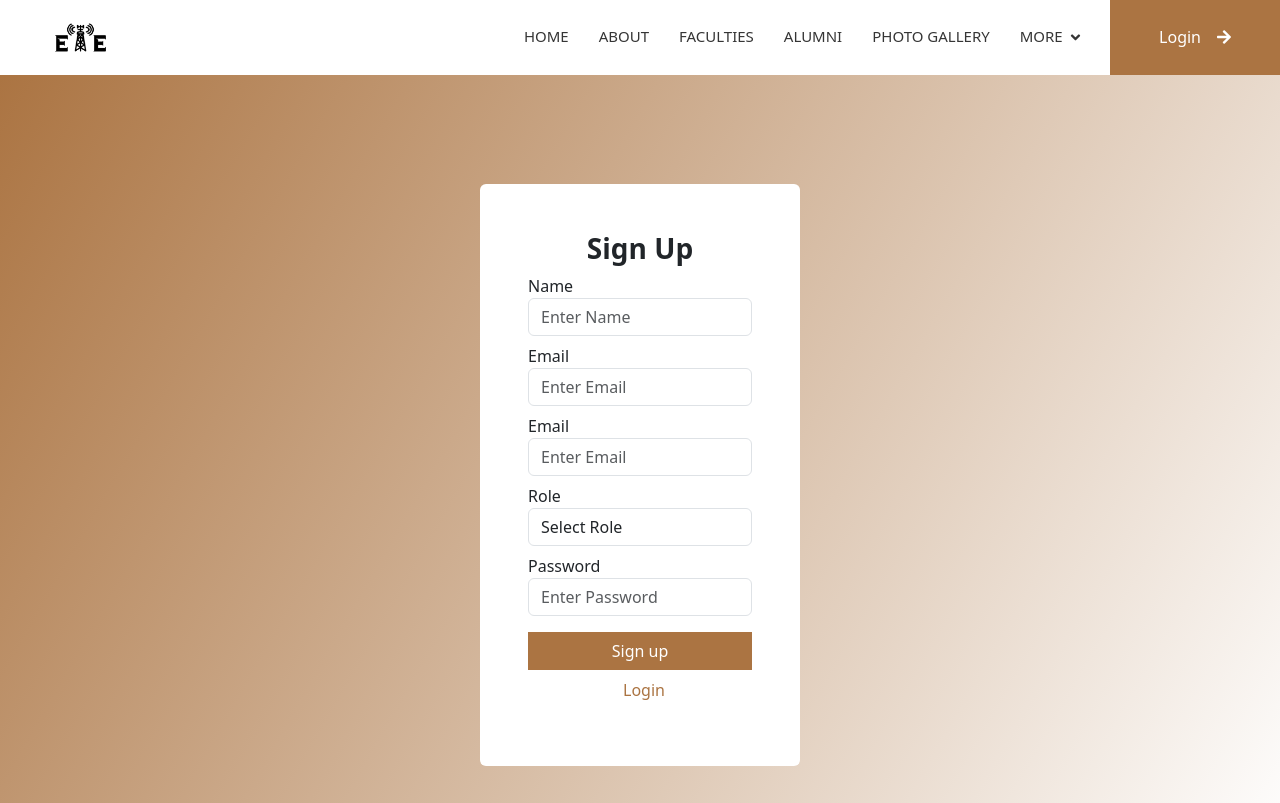
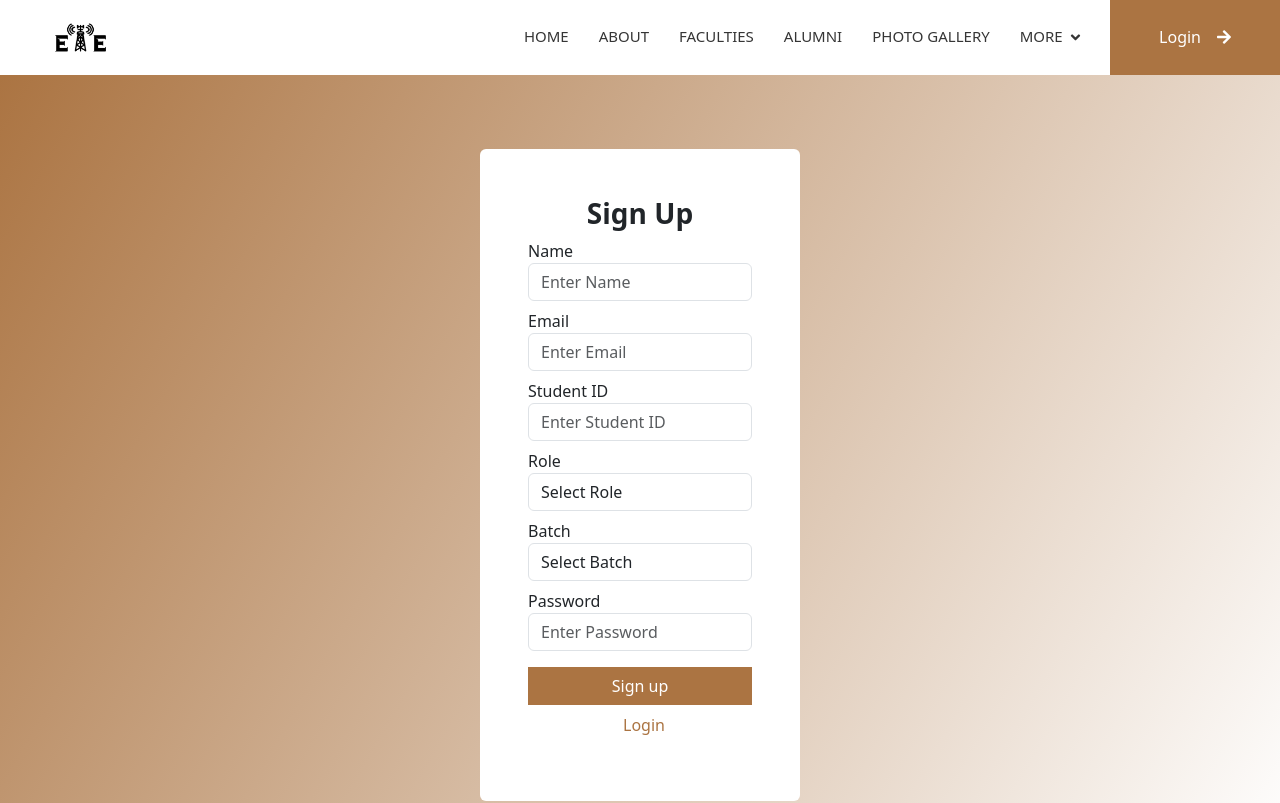
Before and after one commit to Tahmid-fuad/Signuplogin, a React (Vite) app in the folder loginprject/: page /signup in a window 1280 px wide. Shown: the top 803 px of the page. Built offline with nearby package versions, Linux system fonts and the light colour scheme.

Commit message:
15/6 tf2

```diff
--- a/loginprject/src/pages/Login.jsx
+++ b/loginprject/src/pages/Login.jsx
@@ -18,6 +18,7 @@ function Login() {
             .then(result => {
                 if (result.data.message === "Success") {
                     localStorage.setItem('role', result.data.role); // Store role in local storage
+                    localStorage.setItem('id', result.data.id); // Store id in local storage
                     if (result.data.role === 'admin') {
                         navigate('/admin');
                     } else if (result.data.role === 'teacher') {
--- a/loginprject/src/pages/Signup.jsx
+++ b/loginprject/src/pages/Signup.jsx
@@ -7,8 +7,10 @@ import axios from 'axios';
 function Signup() {
     const [name, setName] = useState('');
     const [email, setEmail] = useState('');
+    const [id, setId] = useState('');
     const [password, setPassword] = useState('');
     const [role, setRole] = useState('');
+    const [batch, setBatch] = useState('');
     const navigate = useNavigate();
     const [formErrors, setFormErrors] = useState({});
     const [isSubmit, setIsSubmit] = useState(false);
@@ -16,12 +18,12 @@ function Signup() {
 
     const handleSubmit = (e) => {
         e.preventDefault();
-        const errors = validate(name, email, password);
+        const errors = validate(name, email, id, password);
         setFormErrors(errors);
         setIsSubmit(true);
 
         if (Object.keys(errors).length === 0) {
-            axios.post('http://localhost:3001/register', { name, email, password, role })
+            axios.post('http://localhost:3001/register', { name, email, password, id, role, batch })
                 .then(result => {
                     const { token, user } = result.data;
                     localStorage.setItem('token', token);
@@ -39,7 +41,7 @@ function Signup() {
         }
     };
 
-    const validate = (name, email, password) => {
+    const validate = (name, email, id, password) => {
         const errors = {};
         const regex = /^[^\s@]+@[^\s@]+\.[^\s@]{2,}$/i;
         if (!name) {
@@ -49,6 +51,11 @@ function Signup() {
             errors.email = "Email is required";
         } else if (!regex.test(email)) {
             errors.email = "This is not a valid email format";
+        }
+        if (!id) {
+            errors.id = "Student ID is required";
+        } else if (id.length != 7) {
+            errors.password = "ID must be 7 characters long";
         }
         if (!password) {
             errors.password = "Password is required";
@@ -91,15 +98,15 @@ function Signup() {
                             {formErrors.email && <p className="text-danger">{formErrors.email}</p>}
                         </div>
                         <div className='mb-2'>
-                            <label htmlFor="email">Email</label>
+                            <label htmlFor="id">Student ID</label>
                             <input
-                                type="email"
-                                placeholder='Enter Email'
+                                type="id"
+                                placeholder='Enter Student ID'
                                 className='form-control'
-                                value={email}
-                                onChange={(e) => setEmail(e.target.value)}
+                                value={id}
+                                onChange={(e) => setId(e.target.value)}
                             />
-                            {formErrors.email && <p className="text-danger">{formErrors.email}</p>}
+                            {formErrors.id && <p className="text-danger">{formErrors.id}</p>}
                         </div>
                         <div className='mb-2'>
                             <label htmlFor="role">Role</label>
@@ -114,6 +121,22 @@ function Signup() {
                                 <option value="student">Student</option>
                             </select>
                             {formErrors.role && <p className="text-danger">{formErrors.role}</p>}
+                        </div>
+                        <div className='mb-2'>
+                            <label htmlFor="batch">Batch</label>
+                            <select
+                                className='form-control'
+                                value={batch}
+                                onChange={(e) => setBatch(e.target.value)}
+                            >
+                                <option value="">Select Batch</option>
+                                <option value="19">19</option>
+                                <option value="20">20</option>
+                                <option value="21">21</option>
+                                <option value="22">22</option>
+                                <option value="23">23</option>
+                            </select>
+                            {/* {formErrors.role && <p className="text-danger">{formErrors.role}</p>} */}
                         </div>
                         {serverError && <p className="text-danger">{serverError}</p>}
                         <div className='mb-2'>
```
Also changed, not shown: 2 other files (tests, documents, lock files or other folders).
